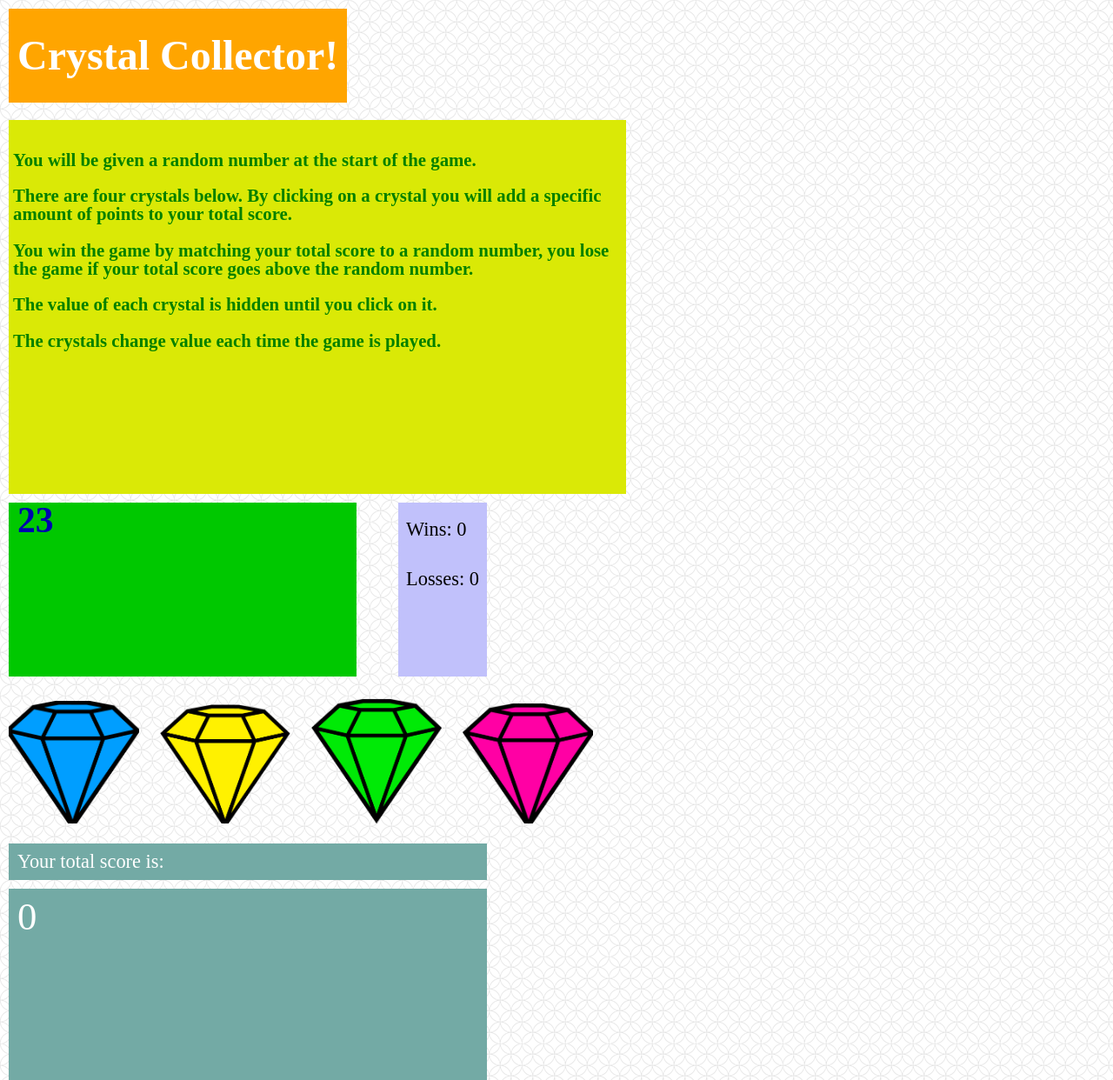
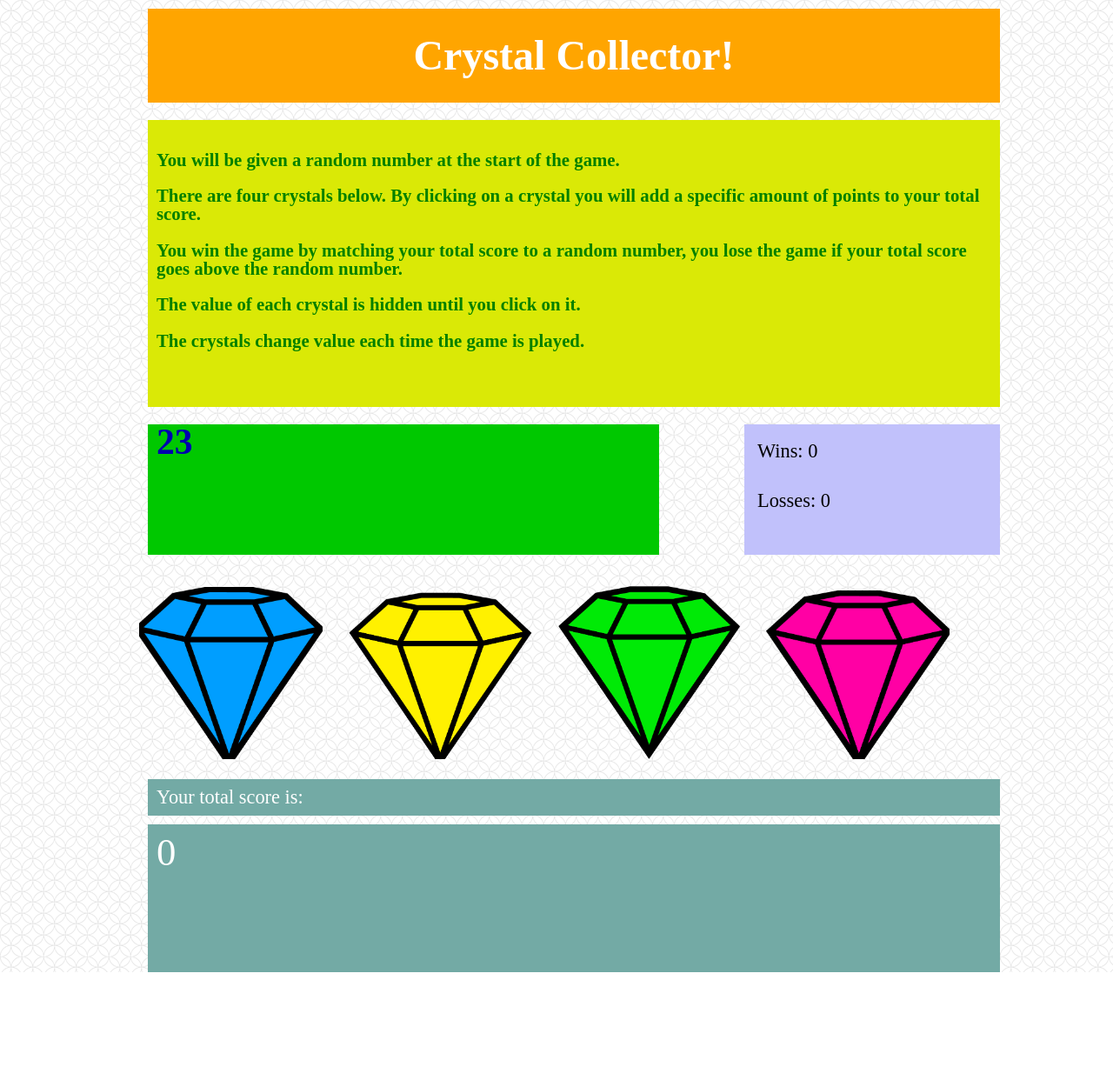
Before and after one commit to ATwrx/week-4-game, a plain HTML site: page index.html in a window 1280 px wide. Shown: the whole page at 87% size. After the commit the page ends 1118 px from the top, so only its background shows below. Drawn offline with nearby package versions, Linux system fonts and the light colour scheme.

Commit message:
Centered -- need crystal img fix

```diff
--- a/assets/css/style.css
+++ b/assets/css/style.css
@@ -5,6 +5,10 @@ html, body {
   background-image: url("../images/bg.png");
   background-repeat: repeat; }
 
+.container {
+  width: 960px;
+  margin: 0 auto;
+}
 header {
   background: orange;
   color: white;
@@ -12,25 +16,28 @@ header {
   padding: 30px 10px;
   margin: 10px 10px;
   font-size: 3em;
-  font-weight: bold; }
+  font-weight: bold;
+  width: 100%;
+  text-align: center;
+}
 
 .instructions {
-  width: 700px;
+  width: 100%;
+  height: 300px;
   color: green;
   background: #dae906;
   font-size: 1.3em;
-  padding: 15px 5px;
+  padding: 15px 10px;
   margin: 10px 10px;
-  height: 400px;
   font-weight: bolder; }
 
 .top-game-area {
-  width: 550px;
-  margin: 10px 10px; }
+  width: 980px;
+  padding: 10px 10px; }
 
 .random-number-area {
-  height: 200px;
-  width: 400px;
+  height: 150px;
+  width: 60%;
   background: #00c800;
   display: inline-block; }
 
@@ -41,39 +48,42 @@ header {
   padding: 10px 10px; }
 
 .wins-losses {
-  height: 200px;
+  height: 150px;
+  width: 30%;
   float: right;
   background: #c1c1fb;
-  padding: 0px 5px; }
+  /*padding: 0px 10px;*/
+ }
 
 .wins-losses p {
   font-size: 1.4em;
-  padding: 15px 4px;
+  padding: 15px 15px;
   margin: 5px 0px; }
 
 .crystal-section {
   margin-top: 15px; }
   .crystal-section .crystal {
-    max-height: 150px;
-    max-width: 150px;
-    margin: 10px 10px; }
+    max-height: 200px;
+    max-width: 22%;
+    margin: 10px 26px 10px 0px; }
 
 .guess-area {
   color: white;
   margin: 10px 10px;
-  width: 550px; }
+  width: 980px; }
 
-.number-area {
+.guess-area p {
   background: #73aaa5;
   font-size: 1.4em;
   margin: 10px 0px;
-  padding: 10px 10px; }
+  padding: 10px 10px;
+}
 
-#score-area {
+#current-score {
   background: #73aaa5;
   font-size: 2.8em;
   margin: 10px 0px;
-  height: 200px;
+  height: 150px;
   padding: 10px 10px; }
 
 /*# sourceMappingURL=style.css.map */
--- a/assets/javascript/game.js
+++ b/assets/javascript/game.js
@@ -5,7 +5,7 @@ var scoreCounter = 0;
 // Assign random number to guees & begin the game
 function getRandomNumbers() {
   scoreCounter = 0;
-  $("#score-area").html(scoreCounter);
+  $("#current-score").html(scoreCounter);
   randomNumber = Math.floor(Math.random() * 100 + 20);
   $("#random-number").html(randomNumber);
   $("#c1").attr("value", getCrystalNumbers());
@@ -36,7 +36,7 @@ function updateScore() {
 $(".crystal").click(function() {
   var num = $(this).val();
   scoreCounter += parseInt(num);
-  $("#score-area").html(scoreCounter);
+  $("#current-score").html(scoreCounter);
   updateScore();
   console.log(num);
 });
--- a/index.html
+++ b/index.html
@@ -57,8 +57,8 @@
 
         <!-- Current total score -->
         <div class="guess-area">
-            <p class="number-area">Your total score is: </p>
-            <div id="score-area">0</div>
+            <p class="">Your total score is: </p>
+            <div id="current-score">0</div>
         </div>
     </div>
 
```
